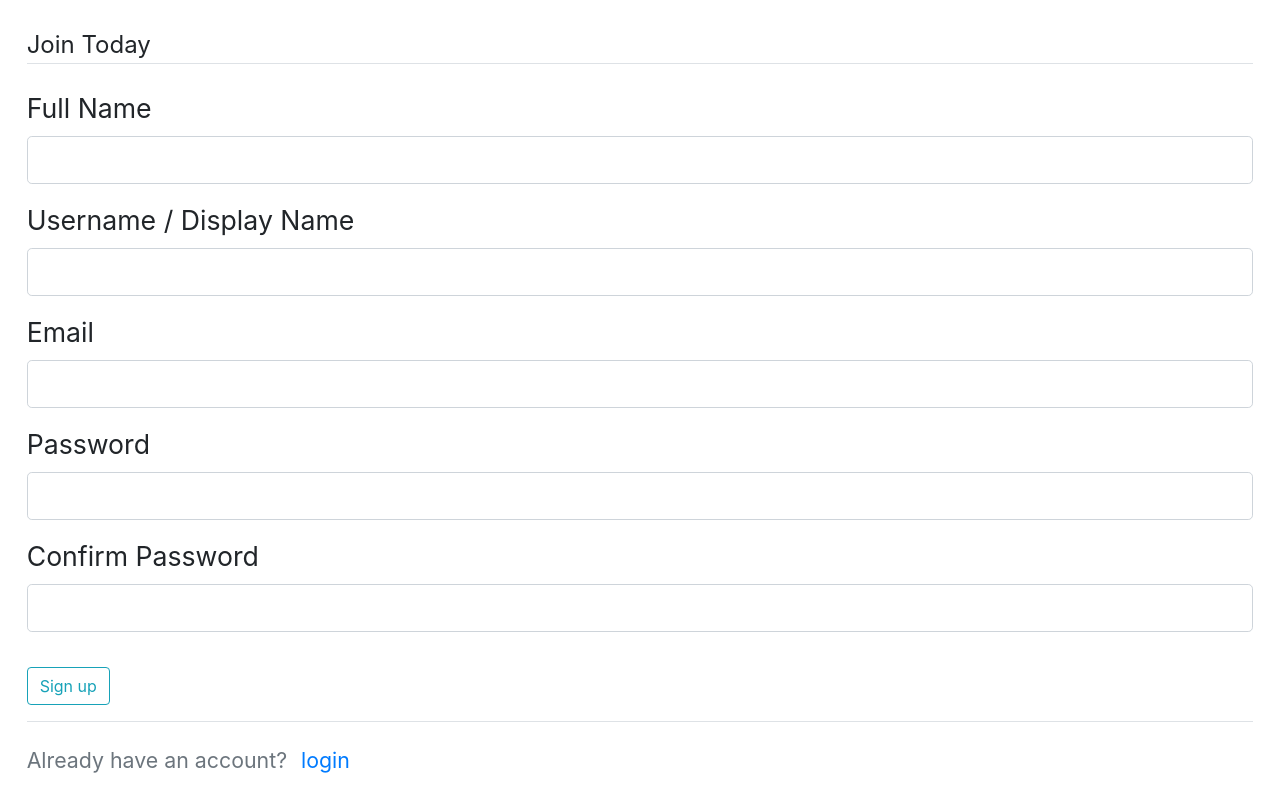
After one commit to ayumi-ayumi/Learner_Mentor_App, a Flask app: page /register in a window 1280 px wide. The commit adds this page. Run offline with Flask 2, Linux system fonts and the light colour scheme.

Commit message:
login page and registration page done

```diff
--- a/app.py
+++ b/app.py
@@ -3,8 +3,12 @@ import sys
 from flask import Flask, request, abort, jsonify, render_template, url_for, flash, redirect
 from flask_cors import CORS
 import traceback
-from forms import NewLocationForm
-from models import setup_db, SampleLocation, db_drop_and_create_all
+from flask_login import LoginManager, login_required, login_user, logout_user, login_manager, current_user
+from forms import NewLocationForm, RegistrationForm, LoginForm
+from models import setup_db, SampleLocation, db_drop_and_create_all, User
+from sqlalchemy.exc import IntegrityError
+import hashlib
+
 
 
 
@@ -17,8 +21,12 @@ def create_app(test_config=None):
     SECRET_KEY = os.urandom(32)
     app.config['SECRET_KEY'] = SECRET_KEY
 
+    login_manager = LoginManager(app)
+    login_manager.login_view = 'login'
+    login_manager.login_message_category = 'info'
+
     """ uncomment at the first time running the app. Then comment back so you do not erase db content over and over """
-    db_drop_and_create_all()
+    # db_drop_and_create_all()
 
     @app.route('/', methods=['GET'])
     def home():
@@ -38,6 +46,7 @@ def create_app(test_config=None):
         )
 
     @app.route("/new-location", methods=['GET', 'POST'])
+    @login_required
     def new_location():
         form = NewLocationForm()
 
@@ -47,8 +56,11 @@ def create_app(test_config=None):
             description = form.description.data
             learner_or_mentor = form.learner_or_mentor.data
             username = form.username.data
-            language = form.language.data
+            language_learn = form.language_learn.data
             language_speak = form.language_speak.data
+            how_long_experienced = form.how_long_experienced.data
+            how_long_learning = form.how_long_learning.data
+            online_inperson = form.online_inperson.data
 
 
             location = SampleLocation(
@@ -56,9 +68,13 @@ def create_app(test_config=None):
                 geom=SampleLocation.point_representation(latitude=latitude, longitude=longitude),
                 learner_or_mentor=learner_or_mentor,
                 username=username,
-                language=language,
-                language_speak=language_speak
+                language_learn=language_learn,
+                language_speak=language_speak,
+                how_long_experienced=how_long_experienced,
+                how_long_learning=how_long_learning,
+                online_inperson=online_inperson
             )
+            location.user_id = current_user.id
             location.insert()
 
 
@@ -79,11 +95,13 @@ def create_app(test_config=None):
             longitude = float(request.args.get('lng'))
             description = request.args.get('description')
             learner_or_mentor = request.args.get('learner_or_mentor')
+            user_id = int(request.args.get('user_id'))
 
             location = SampleLocation(
                 description=description,
                 geom=SampleLocation.point_representation(latitude=latitude, longitude=longitude),
-                learner_or_mentor=learner_or_mentor
+                learner_or_mentor=learner_or_mentor,
+                user_id=user_id
             )
             location.insert()
 
@@ -125,6 +143,66 @@ def create_app(test_config=None):
             "message": "server error"
         }), 500
 
+    # register
+    @app.route("/register", methods=['GET', 'POST'])
+    def register():
+    # Sanity check: if the user is already authenticated then go back to home page
+    # if current_user.is_authenticated:
+    #     return redirect(url_for('home'))
+
+    # Otherwise process the RegistrationForm from request (if it came)
+        form = RegistrationForm()
+        if form.validate_on_submit():
+            # hash user password, create user and store it in database
+            hashed_password = hashlib.md5(form.password.data.encode()).hexdigest()
+            user = User(
+                full_name=form.fullname.data,
+                display_name=form.username.data,
+                email=form.email.data,
+                password=hashed_password)
+
+            try:
+                user.insert()
+                flash(f'Account created for: {form.username.data}!', 'success')
+                return redirect(url_for('home'))
+            except IntegrityError as e:
+                flash(f'Could not register! The entered username or email might be already taken', 'danger')
+                print('IntegrityError when trying to store new user')
+                # db.session.rollback()
+
+        return render_template('registration.html', form=form)
+
+    @login_manager.user_loader
+    def load_user(user_id):
+        return User.get_by_id(user_id)
+
+    # user login
+    @app.route("/login", methods=['GET', 'POST'])
+    def login():
+        # Sanity check: if the user is already authenticated then go back to home page
+        # if current_user.is_authenticated:
+        #    return redirect(url_for('home'))
+
+        form = LoginForm()
+        if form.validate_on_submit():
+            user = User.query.filter_by(display_name=form.username.data).first()
+            hashed_input_password = hashlib.md5(form.password.data.encode()).hexdigest()
+            if user and user.password == hashed_input_password:
+                login_user(user, remember=form.remember.data)
+                next_page = request.args.get('next')
+                return redirect(next_page) if next_page else redirect(url_for('home'))
+            else:
+                flash('Login Unsuccessful. Please check user name and password', 'danger')
+        return render_template('login.html', title='Login', form=form)
+
+    @app.route("/logout")
+    @login_required
+    def logout():
+        logout_user()
+        flash(f'You have logged out!', 'success')
+        return redirect(url_for('home'))
+
+    # これここでだいじょうぶ？ line135の可能性あり
     return app
 
 app = create_app()
--- a/forms.py
+++ b/forms.py
@@ -1,12 +1,12 @@
 import unicodedata
 from wsgiref.validate import validator
 from country_list import available_languages, countries_for_language
+from django.forms import BooleanField
 from flask_wtf import FlaskForm
-from wtforms import StringField, SubmitField, HiddenField, RadioField, SelectField, SelectMultipleField, widgets, BooleanField
-from wtforms.validators import DataRequired, Length
-from pycountry import languages, pycountry
-from django import forms
+from wtforms import StringField, SubmitField, HiddenField, RadioField, SelectMultipleField, widgets, PasswordField, BooleanField
+from wtforms.validators import DataRequired, Length, Email, EqualTo
 
+""" form for language select """
 class MultiCheckboxField(SelectMultipleField):
     """
     A multiple-select, except displays a list of checkboxes.
@@ -32,40 +32,81 @@ class NewLocationForm(FlaskForm):
 
     coord_longitude = HiddenField('Longitude', validators=[DataRequired()])
 
-    language = SelectMultipleField('Which programming Language do you learn?', validators=[DataRequired()], choices = [('cpp', 'C++'), ('py', 'Python'), ('text', 'Plain Text')])
+    options_language_learn = ['C++', 'C#','python','Java', 'JavaScript', 'SQL', 'PHP', 'Ruby', 'Swift', 'Go', 'Kotlin', 'Scala', 'HTML&CSS']
+    options_language_learn.sort()
+    language_learn = MultiCheckboxField('Which programming Language do you learn?', choices = options_language_learn)
 
-    # LANGUAGE_CHOICES = [(language.name, language.name) for language in pycountry.languages]
-    # choices = ['apple', 'banana','cherry']
-    # language_speak = SelectField('Which programming Language do you speak?', validators=[DataRequired()], choices=choices)
-    options=['12 available options:', 'French', 'Spanish', 'English', 'Portuguese', 'Chinese', 'German','Khoisan', 'Korean', 'Swahili', 'Japanese', 'Russian', 'Arabic']
-    # options.sort()
+    options_language_speak=[ 'French', 'Spanish', 'English', 'Portuguese', 'Chinese', 'German','Khoisan', 'Korean', 'Swahili', 'Japanese', 'Russian', 'Arabic']
+    options_language_speak.sort()
+    language_speak = MultiCheckboxField('Which Language do you speak?', choices = options_language_speak)
 
-    # language_speak = SelectMultipleField('Your native and fluent language(s)', validators=[DataRequired()], choices=options)
+    how_long_experienced = RadioField('How long are you experienced?', validators=[DataRequired()], choices = ['Less than 1 year','1-2 years', '3-5 years', 'More than 5 years', 'Over 10 years'])
 
-    # class MultiCheckboxField(SelectMultipleField):
-    #     widget = widgets.ListWidget(prefix_label=False)
-    #     option_widget = widgets.CheckboxInput()
+    how_long_learning = RadioField('How long have you learned?', validators=[DataRequired()], choices = ['Never','Less than 3 monts', '3-6 months', '6-12 months', 'Over 1 year'])
 
-    # class ExampleForm(FlaskForm):
-    # language_speak = SelectMultipleField('label',coerce=int,choices=[(1, 'one'), (2, 'two'), (3, 'three')],validators=[])
-    # widget = widgets.CheckboxInput()
-    # # print(widget)
-    # language_speak = BooleanField('title',             false_values=None,              render_kw ={'checked':''})
-    language_speak = MultiCheckboxField('Routes', choices = options, coerce=int)
-    # language_speak = forms.DecimalField(initial=300, max_value=1000)
+    online_inperson = RadioField('Want to meet on online or in person?', validators=[DataRequired()], choices = ['Online', 'In person'])
 
-# render_kw={"placeholder": "Select language"}
     submit = SubmitField('Create Location')
 
+# Form for user registration page
+class RegistrationForm(FlaskForm):
+    fullname = StringField(
+        'Full Name',
+        validators=
+            [DataRequired(),
+            Length(min=2, max=200)
+        ]
+    )
 
+    username = StringField(
+        'Username / Display Name',
+        validators=
+            [DataRequired(),
+            Length(min=2, max=20)
+        ]
+    )
 
-    # print(list(pycountry.languages))
-    # print(list(pycountry.languages.common_name))
-    # for language in pycountry.languages:
-    #     for key in language.__dict__.keys():
-    #         if (hasattr(language, 'common_name')):
-    #             print(language.common_name)
+    email = StringField(
+        'Email',
+        validators=[
+            DataRequired(),
+            Email()
+        ]
+    )
 
-# for language in available_languages():
-#     print(language)
-# print(dict(countries_for_language))
+    password = PasswordField(
+        'Password',
+        validators=[
+            DataRequired()
+        ]
+    )
+
+    confirm_password = PasswordField(
+        'Confirm Password',
+        validators=[
+            DataRequired(),
+            EqualTo('password')
+        ]
+    )
+
+    submit = SubmitField('Sign up')
+
+# Form for user login page
+class LoginForm(FlaskForm):
+    username = StringField(
+        'Username / Display Name',
+        validators=[
+            DataRequired()
+        ]
+    )
+
+    password = PasswordField(
+        'Password',
+        validators=[
+            DataRequired()
+        ]
+    )
+
+    remember = BooleanField('Remember me')
+
+    submit = SubmitField('Login')
--- a/static/styles.css
+++ b/static/styles.css
@@ -50,3 +50,29 @@
     /* The max width of the info window. */
     width: 200px;
   }
+
+  /* new-location.html */
+  .form-language_speak {
+    list-style-type: none;
+  }
+
+  .form-language_speak li{
+    display: inline-block;
+    margin: 0 5px;
+    font-size: 1rem;
+  }
+
+  .form-language_learn {
+    list-style-type: none;
+  }
+
+  .form-language_learn li{
+    display: inline-block;
+    margin: 0 5px;
+    font-size: 1rem;
+  }
+
+  /* map.html */
+  .navbar li.nav-item {
+    color: #fff;
+  }
--- a/templates/detail.html
+++ b/templates/detail.html
@@ -1,4 +1,5 @@
 {% extends "layout.html" %}
 {% block body %}
-    Sample location description: {{item.description}}
+    Sample location description: {{item.description}}<br/>
+    Created by: {{item.user.display_name}}
 {% endblock %}
--- a/templates/layout.html
+++ b/templates/layout.html
@@ -6,6 +6,7 @@
     <script src="https://polyfill.io/v3/polyfill.min.js?features=default"></script>
     <!-- Bootstrap CSS -->
     <link rel="stylesheet" href="https://cdn.jsdelivr.net/npm/bootstrap@4.3.1/dist/css/bootstrap.min.css" integrity="sha384-ggOyR0iXCbMQv3Xipma34MD+dH/1fQ784/j6cY/iJTQUOhcWr7x9JvoRxT2MZw1T" crossorigin="anonymous">
+    <link rel="stylesheet" type="text/css" href="{{ url_for('static', filename='styles.css') }}" />
     {% block head %}{% endblock %}
 </head>
 <body style="font-size: 20pt; padding: 20pt">
--- /dev/null
+++ b/templates/registration.html
@@ -0,0 +1,92 @@
+{% extends "layout.html" %}
+{% block body %}
+<div id="container">
+    {% for field, errors in form.errors.items() %}
+    <div class="alert alert-error">
+        {{ form[field].label }}: {{ ', '.join(errors) }}
+    </div>
+    {% endfor %}
+    <div class="content-section">
+        <form method="POST" action="">
+            {{ form.hidden_tag() }}
+            <fieldset class="form-group">
+                <legend class="border-bottom mb-4">Join Today</legend>
+                <div class="form-group">
+                    {{ form.fullname.label(class="form-control-label") }}
+                    {% if form.fullname.errors %}
+                        {{ form.fullname(class="form-control form-control-lg is-invalid") }}
+                        <div class="invalid-feedback">
+                            {% for error in form.fullname.errors %}
+                                <span>{{ error }}</span>
+                            {% endfor %}
+                        </div>
+                    {% else %}
+                        {{ form.fullname(class="form-control form-control-lg") }}
+                    {% endif %}
+                </div>
+                <div class="form-group">
+                    {{ form.username.label(class="form-control-label") }}
+                    {% if form.username.errors %}
+                        {{ form.username(class="form-control form-control-lg is-invalid") }}
+                        <div class="invalid-feedback">
+                            {% for error in form.username.errors %}
+                                <span>{{ error }}</span>
+                            {% endfor %}
+                        </div>
+                    {% else %}
+                        {{ form.username(class="form-control form-control-lg") }}
+                    {% endif %}
+                </div>
+                <div class="form-group">
+                    {{ form.email.label(class="form-control-label") }}
+                    {% if form.email.errors %}
+                    {{ form.email(class="form-control form-control-lg is-invalid") }}
+                        <div class="invalid-feedback">
+                            {% for error in form.email.errors %}
+                                <span>{{ error }}</span>
+                            {% endfor %}
+                        </div>
+                    {% else %}
+                        {{ form.email(class="form-control form-control-lg") }}
+                    {% endif %}
+                </div>
+                <div class="form-group">
+                    {{ form.password.label(class="form-control-label") }}
+                    {% if form.password.errors %}
+                        {{ form.password(class="form-control form-control-lg is-invalid") }}
+                        <div class="invalid-feedback">
+                            {% for error in form.password.errors %}
+                                <span>{{ error }}</span>
+                            {% endfor %}
+                        </div>
+                    {% else %}
+                        {{ form.password(class="form-control form-control-lg") }}
+                    {% endif %}
+                </div>
+                <div class="form-group">
+                    {{ form.confirm_password.label(class="form-control-label") }}
+
+                    {% if form.confirm_password.errors %}
+                        {{ form.confirm_password(class="form-control form-control-lg is-invalid") }}
+                        <div class="invalid-feedback">
+                            {% for error in form.confirm_password.errors %}
+                                <span>{{ error }}</span>
+                            {% endfor %}
+                        </div>
+                    {% else %}
+                        {{ form.confirm_password(class="form-control form-control-lg") }}
+                    {% endif %}
+                </div>
+            </fieldset>
+            <div class="form-group">
+                {{ form.submit(class='btn btn-outline-info')}}
+            </div>
+        </form>
+    </div>
+    <div class="border-top pt-3">
+        <small class="text-muted">
+            Already have an account? <a class="ml-2" href="{{ url_for('login')}}">login</a>
+        </small>
+    </div>
+</div>
+{% endblock body %}
```
Also changed, not shown: models.py (+54 -1 lines), requirements.txt (+8 -0 lines), templates/login.html (added, +54 -0 lines), templates/map.html (+24 -2 lines), templates/new-location.html (+57 -8 lines).
